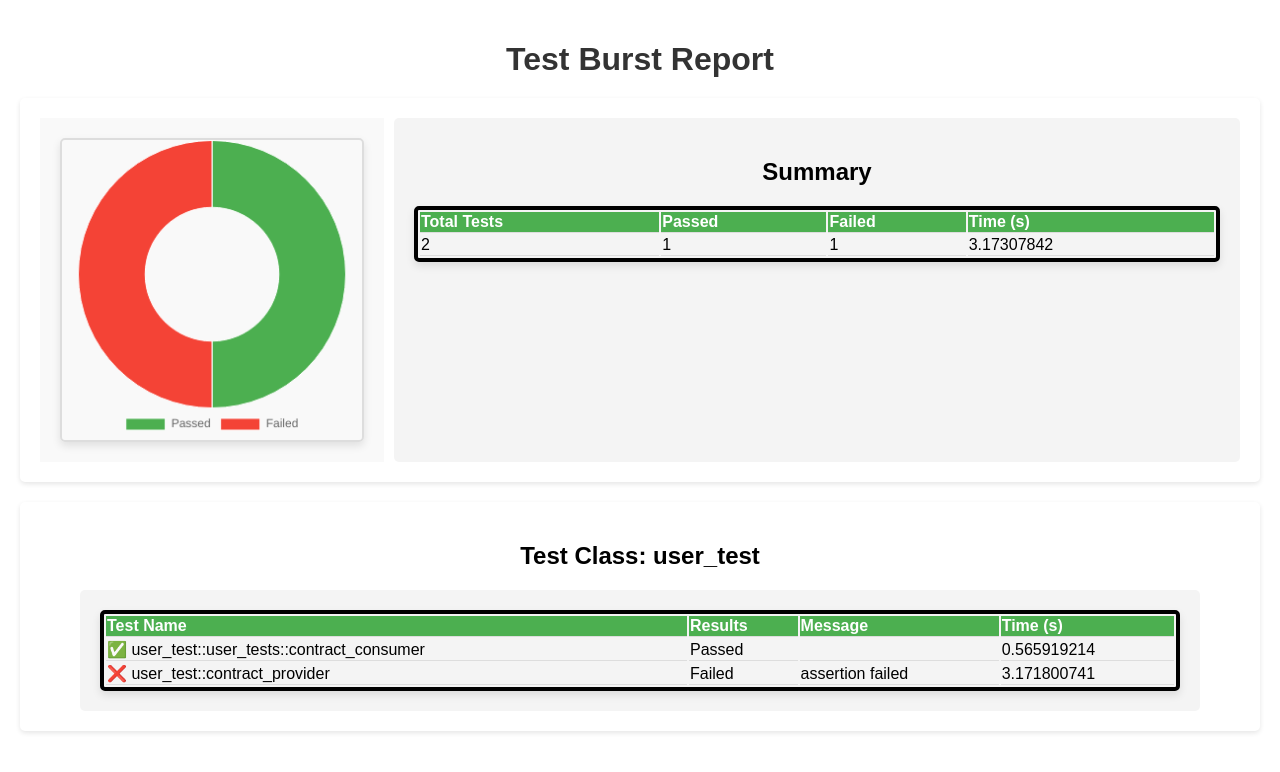
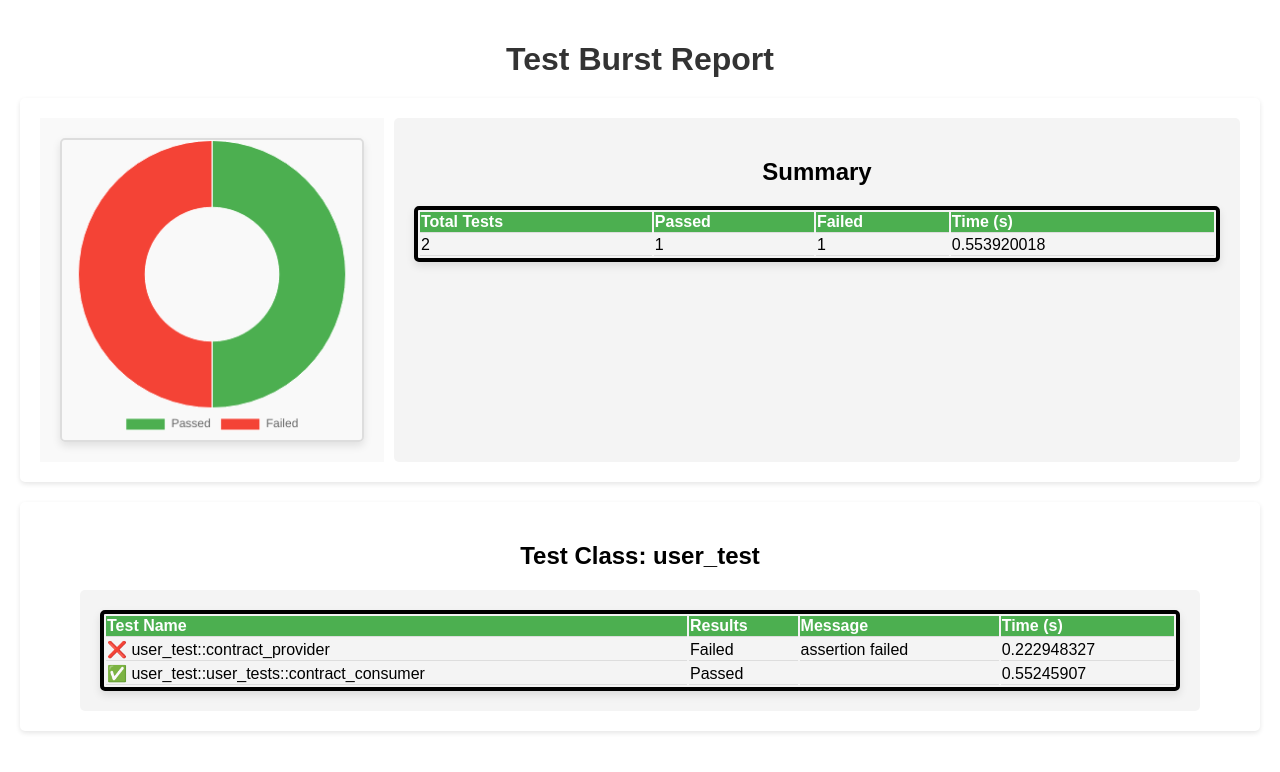
Before and after one commit to subhankar-nitt/contract-test-report, a plain HTML site: page index.html in a window 1280 px wide. Drawn offline with nearby package versions, Linux system fonts and the light colour scheme.

```diff
--- a/index.html
+++ b/index.html
@@ -189,7 +189,7 @@
                         <td>1</td>
                         <td>1</td>
 
-                        <td>3.17307842</td>
+                        <td>0.553920018</td>
                     </tr>
                     <tbody>
 
@@ -209,7 +209,7 @@
             <td>0</td>
             <td>0</td>
             <td>0</td>
-            <td>0.00018551</td>
+            <td>0.000192035</td>
         </tr>
         <tr> -->
 
@@ -220,7 +220,7 @@
             <td>1</td>
             <td>0</td>
             <td>0</td>
-            <td>3.17289291</td>
+            <td>0.553727983</td>
         </tr>
         <tr> -->
 
@@ -246,6 +246,27 @@
                             <tr class="message-cell">
 
                                 <td>
+                                    ❌      user_test::contract_provider
+                                    <span class="error-message">
+                                        <pre>"200"
+thread 'user_test::contract_provider' panicked at tests/user_test/mod.rs:230:21:
+Body Error Some([BodyMismatch { path: "$", expected: Some(b"{\"comment\":\"user added \",\"id\":1,\"user_name\":\"subhankar\"}"), actual: Some(b"{\"comment\":\"unit added \",\"id\":1,\"user_name\":\"subhankar\"}"), mismatch: "Expected body '{\"comment\":\"user added \",\"id\":1,\"user_name\":\"subhankar\"}' to match '{\"comment\":\"unit added \",\"id\":1,\"user_name\":\"subhankar\"}' using equality but did not match" }])
+note: run with `RUST_BACKTRACE=1` environment variable to display a backtrace</pre>
+                                    </span>
+                                </td>
+                                <td>Failed</td>
+                                <td>
+                                    assertion failed
+
+                                </td>
+                                <td>0.222948327</td>
+
+                            </tr>
+
+
+                            <tr class="message-cell">
+
+                                <td>
                                     ✅      user_test::user_tests::contract_consumer
                                     <span class="error-message">
                                         <pre></pre>
@@ -256,28 +277,7 @@
 
 
                                 </td>
-                                <td>0.565919214</td>
-
-                            </tr>
-
-
-                            <tr class="message-cell">
-
-                                <td>
-                                    ❌      user_test::contract_provider
-                                    <span class="error-message">
-                                        <pre>"200"
-thread 'user_test::contract_provider' panicked at tests/user_test/mod.rs:230:21:
-Body Error Some([BodyMismatch { path: "$", expected: Some(b"null"), actual: Some(b"{\"comment\":\"unit added \",\"id\":1,\"user_name\":\"subhankar\"}"), mismatch: "Expected body 'null' to match '{\"comment\":\"unit added \",\"id\":1,\"user_name\":\"subhankar\"}' using equality but did not match" }])
-note: run with `RUST_BACKTRACE=1` environment variable to display a backtrace</pre>
-                                    </span>
-                                </td>
-                                <td>Failed</td>
-                                <td>
-                                    assertion failed
-
-                                </td>
-                                <td>3.171800741</td>
+                                <td>0.55245907</td>
 
                             </tr>
 
```
